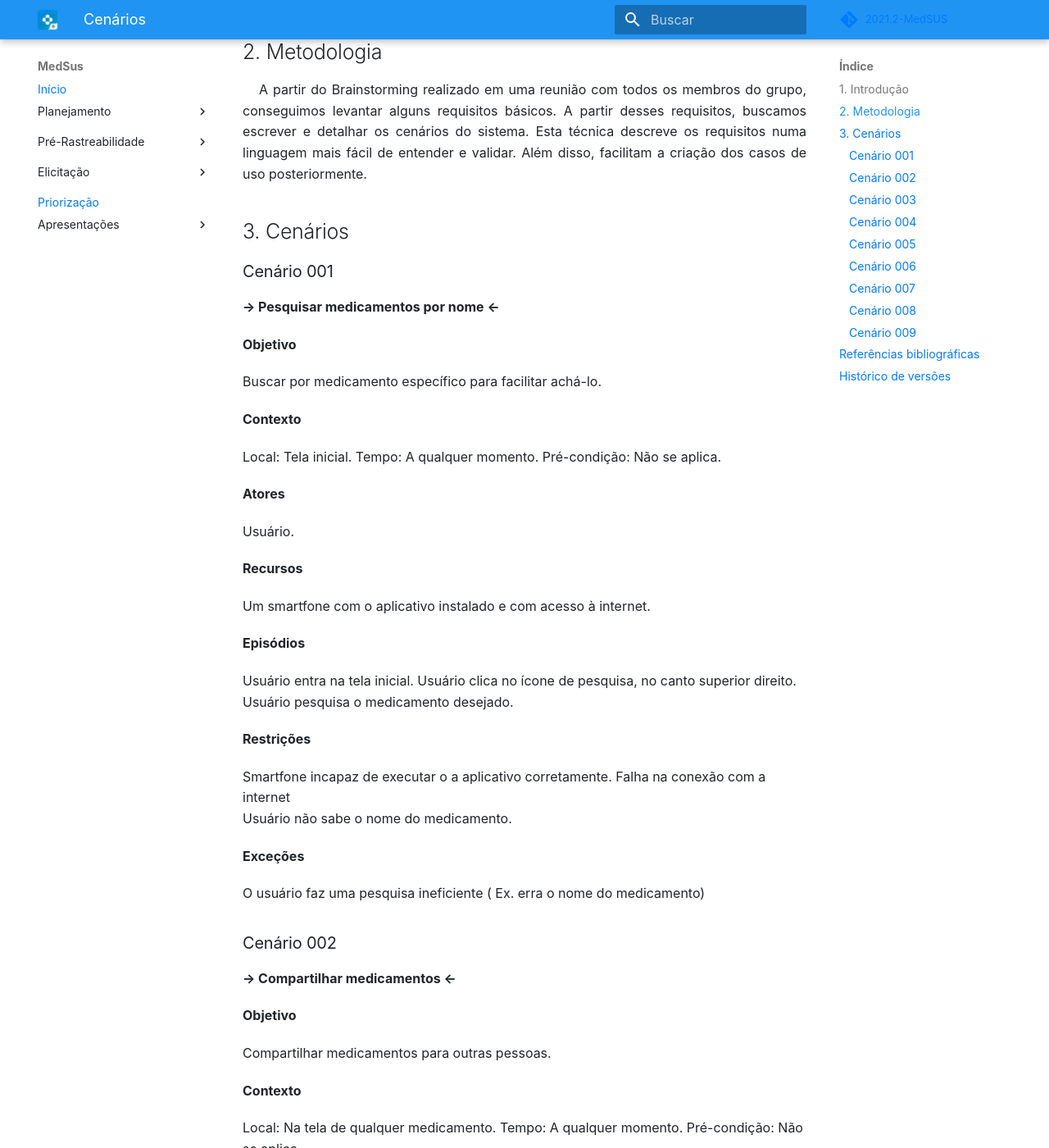
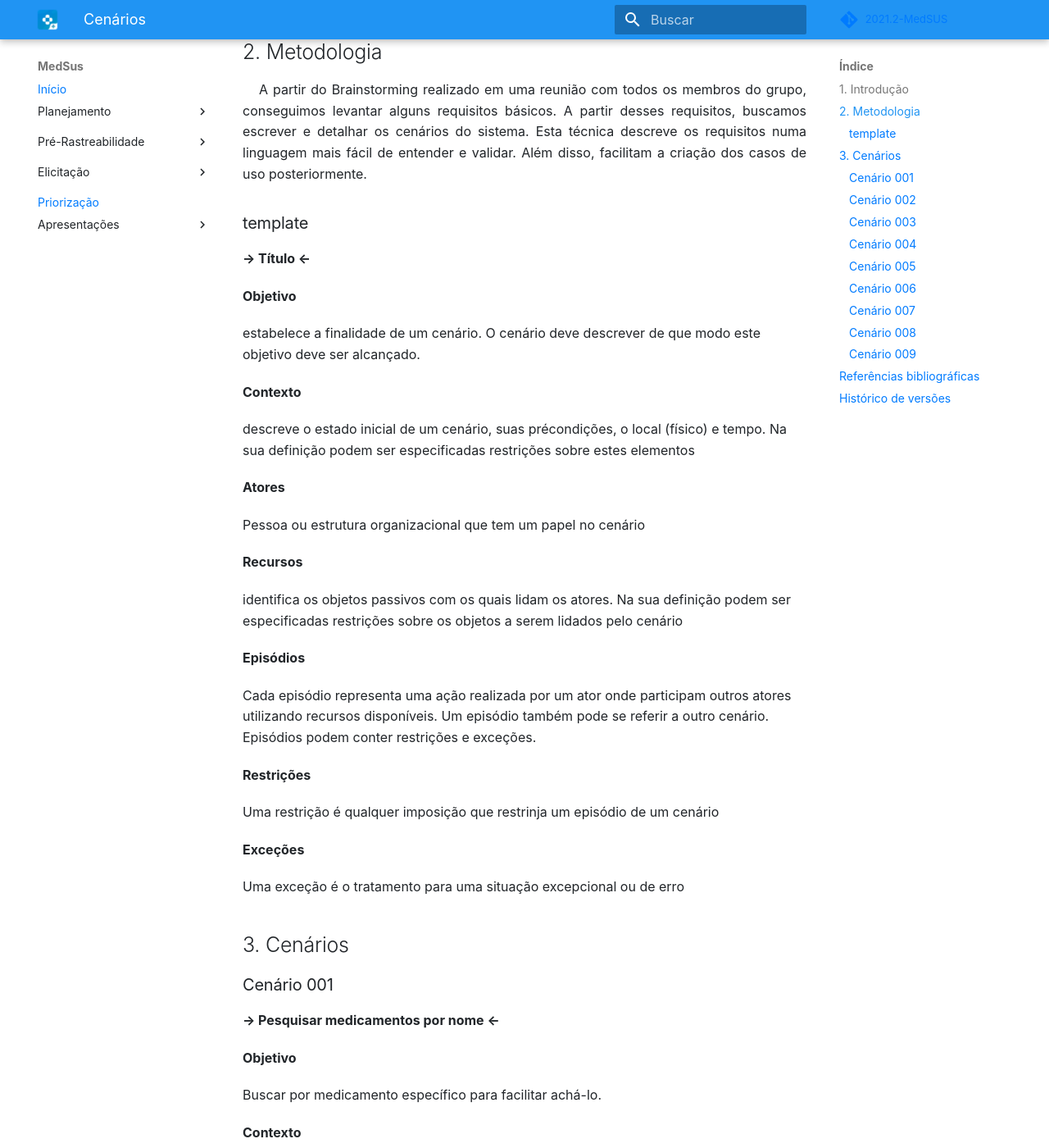
Before and after one commit to Requisitos-de-Software/2021.2-MedSUS, an MkDocs documentation site: the page built from docs/modeling/scenarios.md, in a window 1280 px wide and 1400 px high, scrolled down 388 px. Shown: the whole window at 82% size. Built offline with MkDocs 1.6.1 and Material for MkDocs 9.7.7, drawn with Linux system fonts in a browser that asks for light colours; some web fonts are replaced; comment, search, counter and statistics services are not loaded; some of the changed text lies outside the part shown.

Commit message:
adding template

```diff
--- a/docs/modeling/scenarios.md
+++ b/docs/modeling/scenarios.md
@@ -11,6 +11,45 @@ Cenário é que uma cena que ilustra a interação entre ambientes e um sistema
 <p style="text-indent: 20px; text-align: justify">
 A partir do Brainstorming realizado em uma reunião com todos os membros do grupo, conseguimos levantar alguns requisitos básicos. A partir desses requisitos, buscamos escrever e detalhar os cenários do sistema. Esta técnica descreve os requisitos numa linguagem mais fácil de entender e validar. Além disso, facilitam a criação dos casos de uso posteriormente.
 </p>
+
+### template
+
+**-> Título <-**
+
+**Objetivo**
+
+estabelece a finalidade de um cenário. O cenário deve
+descrever de que modo este objetivo deve ser alcançado.
+
+**Contexto**
+
+descreve o estado inicial de um cenário, suas précondições, o local (físico) e tempo. Na sua definição podem ser
+especificadas restrições sobre estes elementos
+
+**Atores**
+
+Pessoa ou estrutura organizacional que tem um papel no cenário
+
+**Recursos**
+
+identifica os objetos passivos com os quais lidam os
+atores. Na sua definição podem ser especificadas restrições sobre os
+objetos a serem lidados pelo cenário
+
+**Episódios**
+
+Cada episódio representa uma ação realizada por um
+ator onde participam outros atores utilizando recursos disponíveis. Um
+episódio também pode se referir a outro cenário. Episódios podem
+conter restrições e exceções.
+
+**Restrições**
+
+Uma restrição é qualquer imposição que restrinja um episódio de um cenário
+
+**Exceções**
+
+Uma exceção é o tratamento para uma situação excepcional ou de erro
 
 ## 3. Cenários
 
@@ -355,3 +394,4 @@ Nenhum medicamento foi adicionado.
 |  0.0.3  | 05/03/22 | Adição de restrições e exceções nos cenários (001 a 008) | João Durso  | Gabriel Costa |
 |  0.0.4  | 05/03/22 |                    Correção de texto                     | João Durso  | Gabriel Costa |
 | 0.0.4.1 | 05/03/22 |                    Correção de texto                     | João Durso  | Gabriel Costa |
+| 0.0.4.2 | 05/03/22 |         Correção de texto e criação do template          | João Durso  | Gabriel Costa |
```
